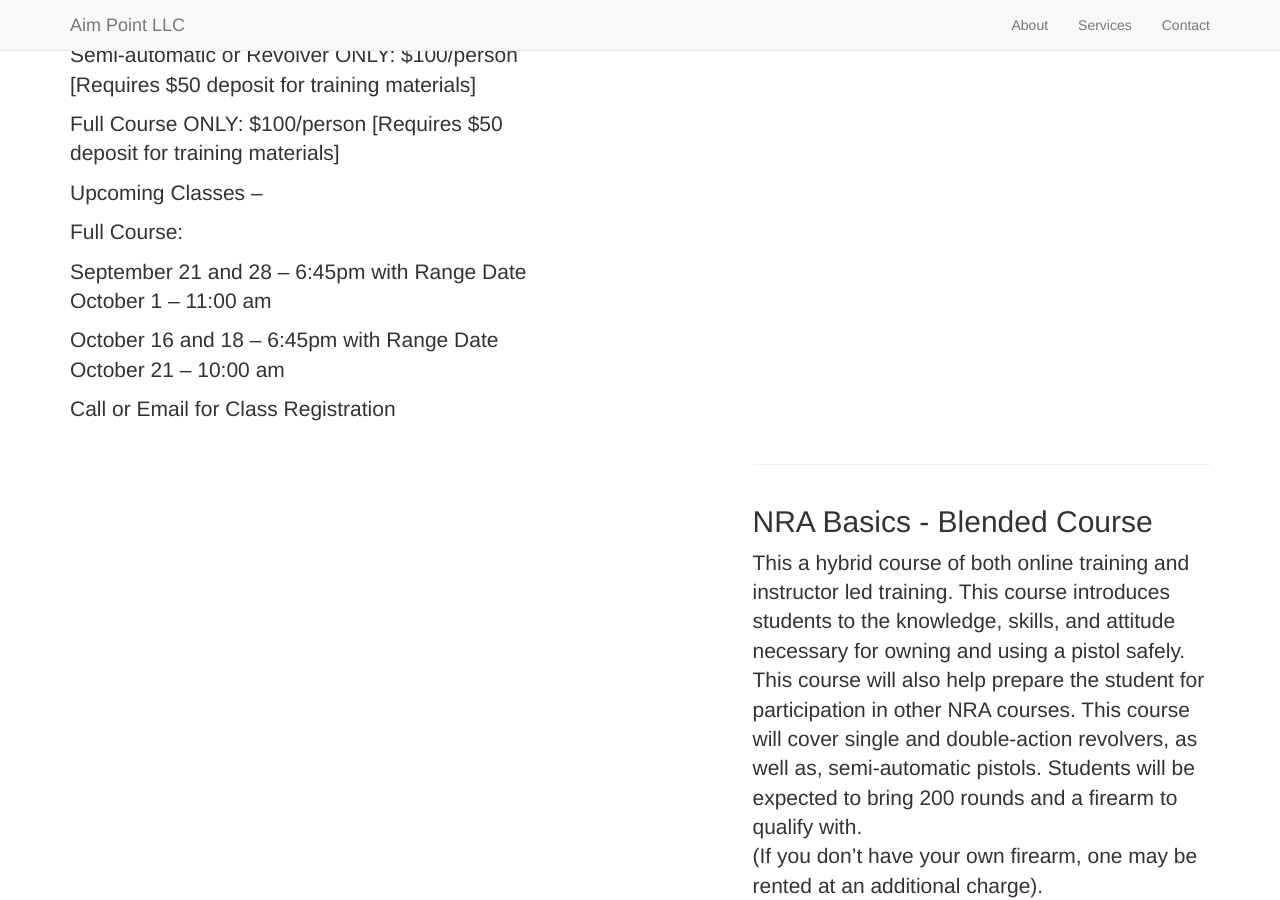
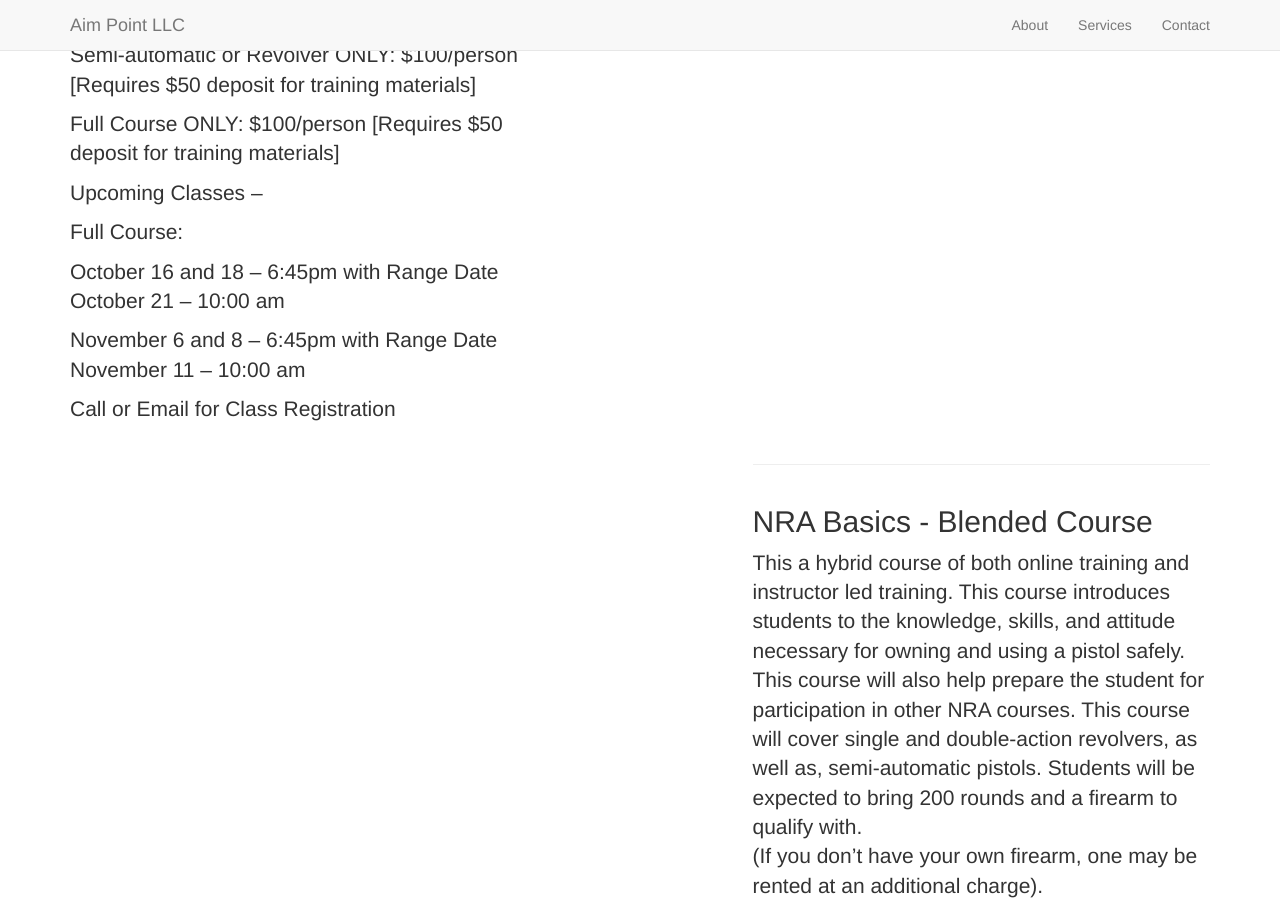
Before and after one commit to aimpoint/aimpoint.github.io, a Jekyll site: the page built from _posts/2016-1-4-basics1.markdown, in a window 1280 px wide and 900 px high, scrolled down 1680 px. Built offline with Jekyll 4.4.1, drawn with Linux system fonts in a browser that asks for light colours; nearby versions of some CDN libraries; library files that are not in the unit come from our copies.

Commit message:
Update 2016-1-4-basics1.markdown

```diff
--- a/_posts/2016-1-4-basics1.markdown
+++ b/_posts/2016-1-4-basics1.markdown
@@ -18,8 +18,8 @@
 
 Full Course:
 
-September 21 and 28 -- 6:45pm with Range Date October 1 -- 11:00 am
-
 October 16 and 18 -- 6:45pm with Range Date October 21 -- 10:00 am
 
+November 6 and 8 -- 6:45pm with Range Date November 11 -- 10:00 am
+
 Call or Email for Class Registration
```
